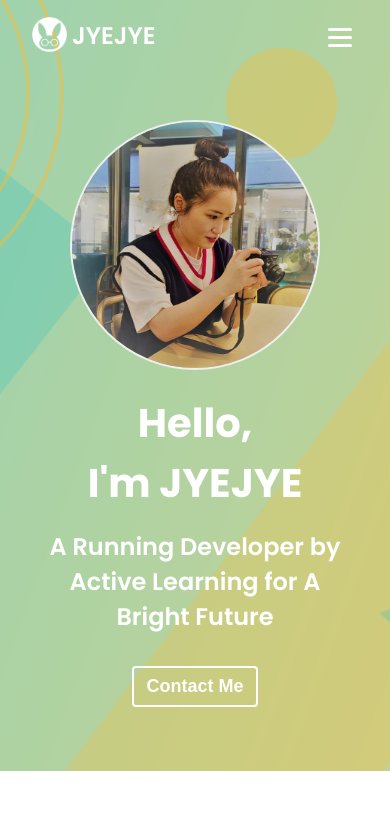
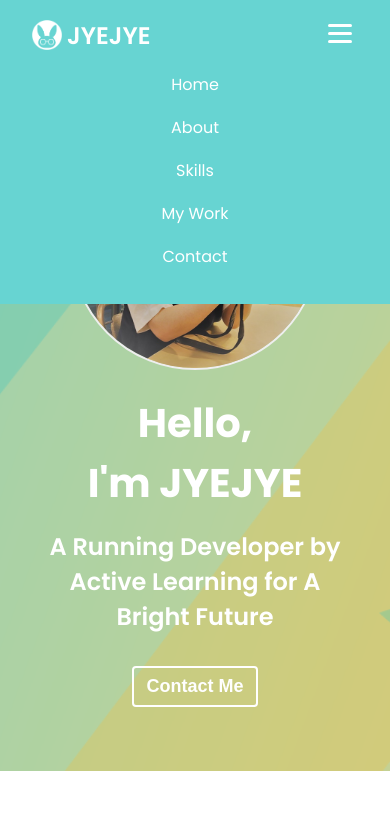
Before and after one commit to shubiduba1212/portfolio, a plain HTML site: page index.html in a window 390 px wide. Both pictures are taken after a click on the button 340 px from the left and 37 px from the top of the page. Shown: the top 834 px of the page. Drawn offline with Linux system fonts and the light colour scheme.

Commit message:
JS:Navbar menu toggle buttton

```diff
--- a/css/style.css
+++ b/css/style.css
@@ -449,7 +449,7 @@ p {
 }
 
 .project__description h3 {
-  color: var(--color-white);
+  color: var(--color-yellow);
 }
 
 .project__description h3:after {
@@ -582,13 +582,22 @@ p {
   #navbar {
     flex-direction: column;
     align-items: flex-start;
+    background-color: var(--color-mint);
   }
 
+  .navbar__logo a img {
+    height: 30px;
+  }
   .navbar__menu {
     flex-direction: column;
     text-align: center;
     width: 100%;
+    padding: 10px 0;
     display: none;
+  }
+
+  .navbar__menu.open {
+    display: block;
   }
 
   .about__majors {
--- a/js/main.js
+++ b/js/main.js
@@ -3,14 +3,16 @@
 // Make navbar colored when the window is scrolled
 const navBar = document.querySelector('#navbar');
 const navBarHeight = navBar.getBoundingClientRect().height;
+const navBarToggleBtn = document.querySelector('.navbar__toggle-btn');
 document.addEventListener('scroll', () => {
   if(window.scrollY > navBarHeight) {
     navBar.classList.add('navbar--darker');
+    navBarToggleBtn.style.top = `15px`;
   } else {
     navBar.classList.remove('navbar--darker');
+    navBarToggleBtn.style.top = `23px`;
   }
 });
-
 
 // Handle scrolling when the navbar menu is clicked
 const navBarMenu = document.querySelector('.navbar__menu');
@@ -20,9 +22,14 @@ navBarMenu.addEventListener('click', (event) => {
   if(link == null) {
     return;
   }
+  navBarMenu.classList.remove('open');
   scrollIntoView(link);
 });
 
+// Navbar toggle button
+navBarToggleBtn.addEventListener('click', () => {
+  navBarMenu.classList.toggle('open');
+});
 
 // when Home Contact Button is clicked
 const homeContact = document.querySelector('.home__contact');
```
